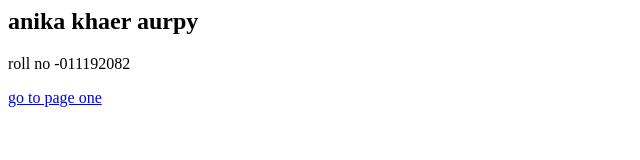
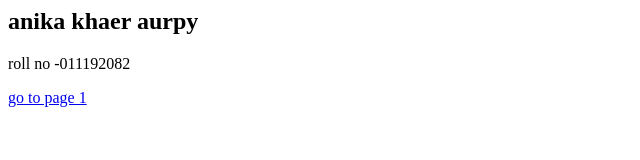
Before and after one commit to anikakhaer9999/anikakhaer9999.github.io, a plain HTML site: page page2.html in a window 1280 px wide. Shown: the full height of the page, 0-640 px from the left. Drawn offline with Linux system fonts and the light colour scheme.

Commit message:
Update page2.html

```diff
--- a/page2.html
+++ b/page2.html
@@ -5,6 +5,6 @@
 <body>
 <h2>anika khaer aurpy</h2>
 <p>roll no -011192082</p>
-  <a href="index.html">go to page one</a>
+<a href="index.html">go to page 1</a>
 </body>
 </html>
```
